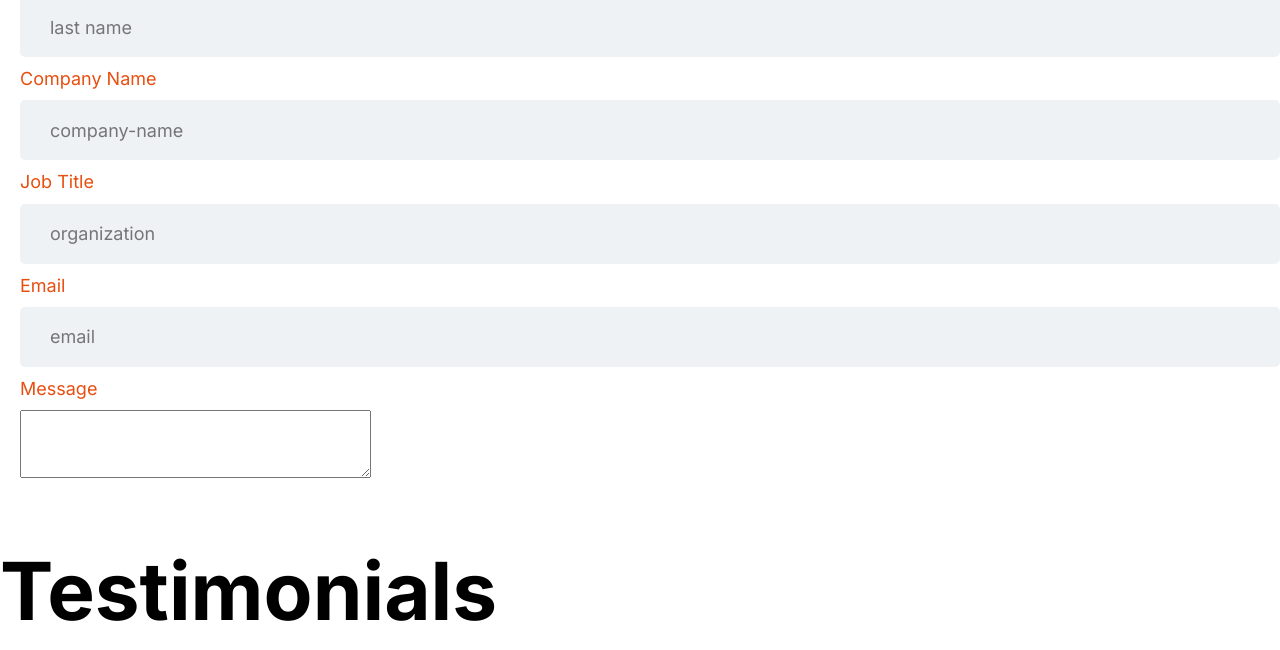
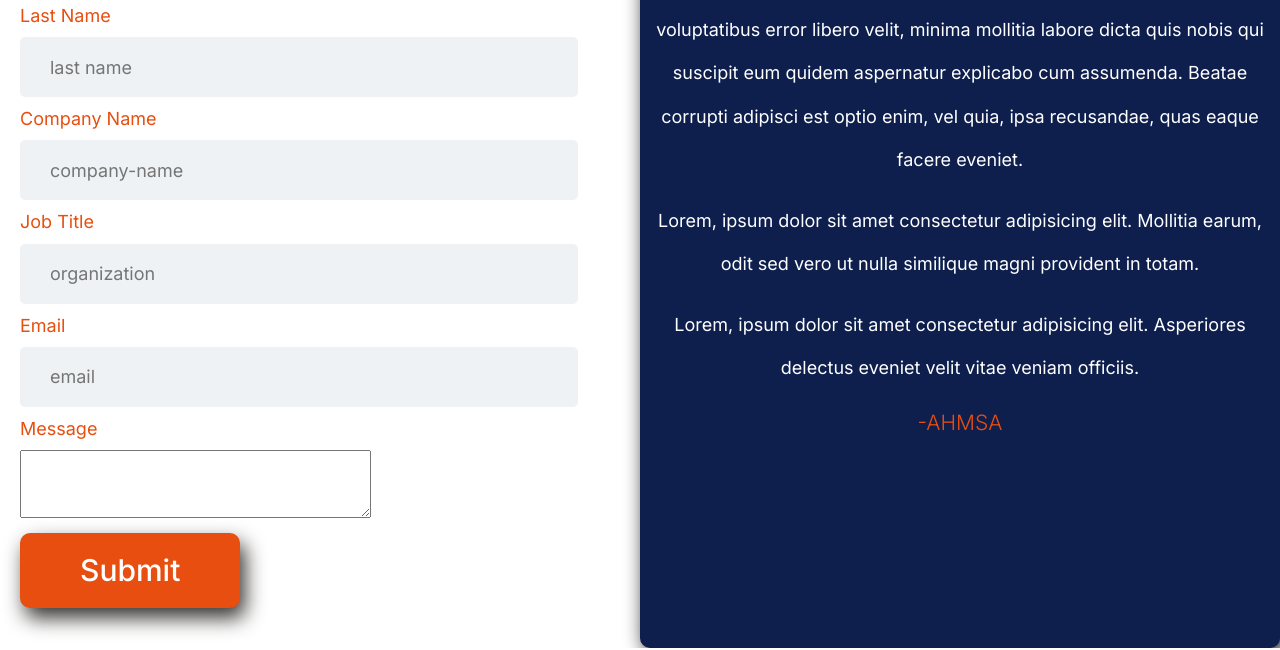
Before and after one commit to Usman-Javed-07/Html_Css_Design_2nd, a plain HTML site: page index.html in a window 1280 px wide. Shown: the part 217-867 px from the top of the page. Drawn offline with Linux system fonts and the light colour scheme.

Commit message:
working on forms

```diff
--- a/css/style.css
+++ b/css/style.css
@@ -423,7 +423,7 @@ h1.client__heading {
   /* form */
   form {
     padding-left: 20px;
-    width: 100%;
+    margin-bottom: 40px;
 
   }
   .form__heading {
@@ -435,25 +435,42 @@ h1.client__heading {
     color: #e84e0f;
   }
   input {
-    width: 100%;
+    width: 90%;
     border-radius: 5px;
     height: 40px;
     padding: 30px;
     background: #eff2f5;
     border: none;
   }
-  /* .testimonials {
-    display: flex;
-    width: 100%;
-    flex-direction: row;
-    flex-wrap: wrap;
-    gap: 80px;
-    margin-top: 15rem;
-    justify-content: center;
-   }  */
+  .testimonials__information {
+    background: var(--color-secondary);
+    color: #fff;
+    text-align: center;
+    padding: 10px;
+    border-radius: 10px;
+    box-shadow: 5px 5px 20px #000;
+  }
+  .testimonial__heading {
+    font-size: 4rem;
+  }
+  .testimonials-name {
+    color: var(--color-primary);
+    font-weight: 300;
+  }
+  .testimonials {
+    display: grid;
+    margin: 4rem 0 0 0;
+   }
 
-  @media screen and (max-width : 768px) {
-    input {
-        width: 90%;
+  @media screen and (min-width: 768px) {
+    .testimonials {
+        grid-template-columns: repeat(2, 1fr);
     }
-  }
+
+}
+@media screen and (max-width:768px) {
+    .testimonial__button {
+        width: 80%;
+        margin: 0 auto;
+    }
+}
--- a/index.html
+++ b/index.html
@@ -44,9 +44,10 @@
             <label for="message">Message</label>
             <textarea name id cols="30" rows="3"></textarea>
           </div>
+          <button class="btn testimonial__button">Submit</button>
         </form>
         <div class="testimonials__information">
-          <h1>Testimonials</h1>
+          <h1 class="testimonial__heading">Testimonials</h1>
           <p>
             Lorem ipsum dolor sit amet consectetur adipisicing elit. Pariatur
             recusandae doloribus dolorem numquam vero, laudantium eligendi vel
@@ -55,6 +56,15 @@
             assumenda. Beatae corrupti adipisci est optio enim, vel quia, ipsa
             recusandae, quas eaque facere eveniet.
           </p>
+          <p>
+            Lorem, ipsum dolor sit amet consectetur adipisicing elit. Mollitia
+            earum, odit sed vero ut nulla similique magni provident in totam.
+          </p>
+          <p>
+            Lorem, ipsum dolor sit amet consectetur adipisicing elit. Asperiores
+            delectus eveniet velit vitae veniam officiis.
+          </p>
+          <h3 class="testimonials-name">-AHMSA</h3>
         </div>
       </div>
     </section>
```
